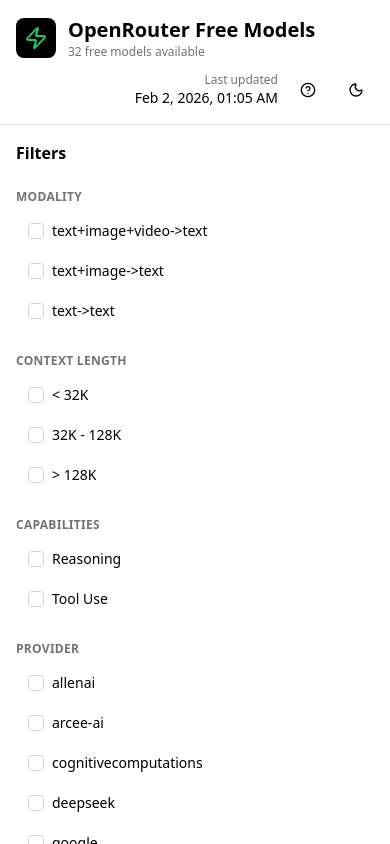
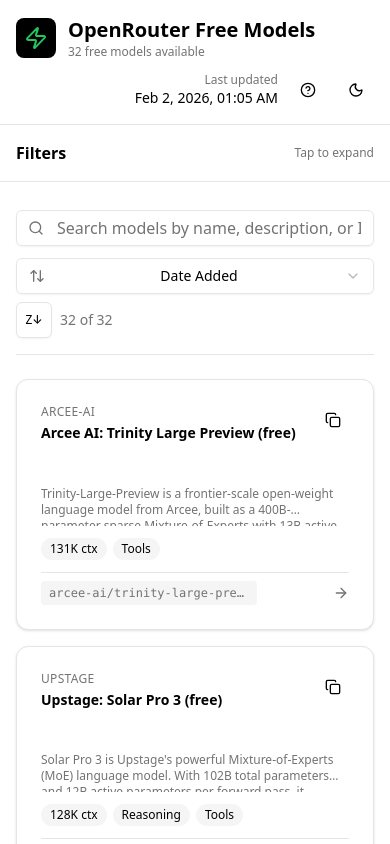
Before and after one commit to luongnv89/free-llm-models, a React (Vite) app in the folder web/: page / in a window 390 px wide. Shown: the top 844 px of the page. Built offline with nearby package versions, Linux system fonts and the light colour scheme.

Commit message:
fix(web): collapse filters on mobile + sticky search

```diff
--- a/web/src/components/FilterSidebar.tsx
+++ b/web/src/components/FilterSidebar.tsx
@@ -29,6 +29,129 @@
       </h3>
       {children}
     </div>
+  );
+}
+
+function FiltersContent({
+  filters,
+  providers,
+  modalities,
+  hasActiveFilters,
+  activeFilterCount,
+  clearFilters,
+  toggleArrayFilter,
+  toggleContextLength,
+  updateFilter,
+  showHeader = true,
+}: {
+  filters: FilterState;
+  providers: string[];
+  modalities: string[];
+  hasActiveFilters: boolean;
+  activeFilterCount: number;
+  clearFilters: () => void;
+  toggleArrayFilter: (key: 'providers' | 'modalities', value: string) => void;
+  toggleContextLength: (min: number | null, max: number | null) => void;
+  updateFilter: <K extends keyof FilterState>(key: K, value: FilterState[K]) => void;
+  showHeader?: boolean;
+}) {
+  return (
+    <>
+      {showHeader && (
+        <div className="flex items-center justify-between">
+          <div className="flex items-center gap-2">
+            <h2 className="font-semibold">Filters</h2>
+            {activeFilterCount > 0 && (
+              <Badge variant="secondary" className="text-xs">
+                {activeFilterCount}
+              </Badge>
+            )}
+          </div>
+          {hasActiveFilters && (
+            <Button
+              variant="ghost"
+              size="sm"
+              onClick={clearFilters}
+              className="h-7 text-xs text-muted-foreground hover:text-foreground"
+            >
+              <X className="h-3 w-3 mr-1" />
+              Clear
+            </Button>
+          )}
+        </div>
+      )}
+
+      {/* Modalities */}
+      <FilterSection title="Modality">
+        <div className="space-y-1">
+          {modalities.map((modality) => (
+            <FilterOption
+              key={modality}
+              label={modality}
+              selected={filters.modalities.includes(modality)}
+              onClick={() => toggleArrayFilter('modalities', modality)}
+            />
+          ))}
+        </div>
+      </FilterSection>
+
+      {/* Context Length */}
+      <FilterSection title="Context Length">
+        <div className="space-y-1">
+          {contextLengthOptions.map((opt) => (
+            <FilterOption
+              key={opt.label}
+              label={opt.label}
+              selected={
+                filters.contextLengthMin === opt.min &&
+                filters.contextLengthMax === opt.max
+              }
+              onClick={() => toggleContextLength(opt.min, opt.max)}
+            />
+          ))}
+        </div>
+      </FilterSection>
+
+      {/* Capabilities */}
+      <FilterSection title="Capabilities">
+        <div className="space-y-1">
+          <FilterOption
+            label="Reasoning"
+            selected={filters.hasReasoning === true}
+            onClick={() =>
+              updateFilter(
+                'hasReasoning',
+                filters.hasReasoning === true ? null : true
+              )
+            }
+          />
+          <FilterOption
+            label="Tool Use"
+            selected={filters.hasTools === true}
+            onClick={() =>
+              updateFilter(
+                'hasTools',
+                filters.hasTools === true ? null : true
+              )
+            }
+          />
+        </div>
+      </FilterSection>
+
+      {/* Providers */}
+      <FilterSection title="Provider">
+        <div className="space-y-1 max-h-48 overflow-y-auto">
+          {providers.map((provider) => (
+            <FilterOption
+              key={provider}
+              label={provider}
+              selected={filters.providers.includes(provider)}
+              onClick={() => toggleArrayFilter('providers', provider)}
+            />
+          ))}
+        </div>
+      </FilterSection>
+    </>
   );
 }
 
@@ -143,8 +266,10 @@
 
   return (
     <aside className="w-full lg:w-64 shrink-0 lg:border-r border-border bg-card border-b lg:border-b-0">
-      <div className="lg:sticky lg:top-[73px] lg:h-[calc(100vh-73px)] overflow-y-auto p-4 space-y-6">
-        {/* Header */}
+      {/* Mobile: collapsible */}
+      <div className="p-4 lg:hidden">
+        <details>
+          <summary className="list-none cursor-pointer select-none">
             <div className="flex items-center justify-between">
               <div className="flex items-center gap-2">
                 <h2 className="font-semibold">Filters</h2>
@@ -154,89 +279,39 @@
                   </Badge>
                 )}
               </div>
-          {hasActiveFilters && (
-            <Button
-              variant="ghost"
-              size="sm"
-              onClick={clearFilters}
-              className="h-7 text-xs text-muted-foreground hover:text-foreground"
-            >
-              <X className="h-3 w-3 mr-1" />
-              Clear
-            </Button>
-          )}
+              <span className="text-xs text-muted-foreground">Tap to expand</span>
+            </div>
+          </summary>
+          <div className="pt-4 space-y-6">
+            <FiltersContent
+              filters={filters}
+              providers={providers}
+              modalities={modalities}
+              hasActiveFilters={hasActiveFilters}
+              activeFilterCount={activeFilterCount}
+              clearFilters={clearFilters}
+              toggleArrayFilter={toggleArrayFilter}
+              toggleContextLength={toggleContextLength}
+              updateFilter={updateFilter}
+              showHeader={false}
+            />
+          </div>
+        </details>
       </div>
 
-        {/* Modalities */}
-        <FilterSection title="Modality">
-          <div className="space-y-1">
-            {modalities.map((modality) => (
-              <FilterOption
-                key={modality}
-                label={modality}
-                selected={filters.modalities.includes(modality)}
-                onClick={() => toggleArrayFilter('modalities', modality)}
+      {/* Desktop: always open + sticky */}
+      <div className="hidden lg:block lg:sticky lg:top-[73px] lg:h-[calc(100vh-73px)] overflow-y-auto p-4 space-y-6">
+        <FiltersContent
+          filters={filters}
+          providers={providers}
+          modalities={modalities}
+          hasActiveFilters={hasActiveFilters}
+          activeFilterCount={activeFilterCount}
+          clearFilters={clearFilters}
+          toggleArrayFilter={toggleArrayFilter}
+          toggleContextLength={toggleContextLength}
+          updateFilter={updateFilter}
         />
-            ))}
-          </div>
-        </FilterSection>
-
-        {/* Context Length */}
-        <FilterSection title="Context Length">
-          <div className="space-y-1">
-            {contextLengthOptions.map((opt) => (
-              <FilterOption
-                key={opt.label}
-                label={opt.label}
-                selected={
-                  filters.contextLengthMin === opt.min &&
-                  filters.contextLengthMax === opt.max
-                }
-                onClick={() => toggleContextLength(opt.min, opt.max)}
-              />
-            ))}
-          </div>
-        </FilterSection>
-
-        {/* Capabilities */}
-        <FilterSection title="Capabilities">
-          <div className="space-y-1">
-            <FilterOption
-              label="Reasoning"
-              selected={filters.hasReasoning === true}
-              onClick={() =>
-                updateFilter(
-                  'hasReasoning',
-                  filters.hasReasoning === true ? null : true
-                )
-              }
-            />
-            <FilterOption
-              label="Tool Use"
-              selected={filters.hasTools === true}
-              onClick={() =>
-                updateFilter(
-                  'hasTools',
-                  filters.hasTools === true ? null : true
-                )
-              }
-            />
-          </div>
-        </FilterSection>
-
-        {/* Providers */}
-        <FilterSection title="Provider">
-          <div className="space-y-1 max-h-48 overflow-y-auto">
-            {providers.map((provider) => (
-              <FilterOption
-                key={provider}
-                label={provider}
-                selected={filters.providers.includes(provider)}
-                onClick={() => toggleArrayFilter('providers', provider)}
-              />
-            ))}
-          </div>
-        </FilterSection>
       </div>
     </aside>
   );
--- a/web/src/pages/HomePage.tsx
+++ b/web/src/pages/HomePage.tsx
@@ -140,7 +140,8 @@
             </div>
           )}
 
-          {/* Search and Sort */}
+          {/* Search and Sort (sticky on mobile) */}
+          <div className="sticky top-[73px] z-10 bg-background/95 backdrop-blur -mx-4 px-4 pt-3 lg:static lg:z-auto lg:bg-transparent lg:backdrop-blur-0 lg:mx-0 lg:px-0 lg:pt-0">
             <SearchBar
               search={filters.search}
               onSearchChange={(value) => setFilters({ ...filters, search: value })}
@@ -153,6 +154,7 @@
               totalCount={data?.models.length ?? 0}
               filteredCount={filteredModels.length}
             />
+          </div>
 
           {/* Model Grid */}
           {filteredModels.length === 0 ? (
```
Lines whose indentation alone changed are shown as unchanged.
